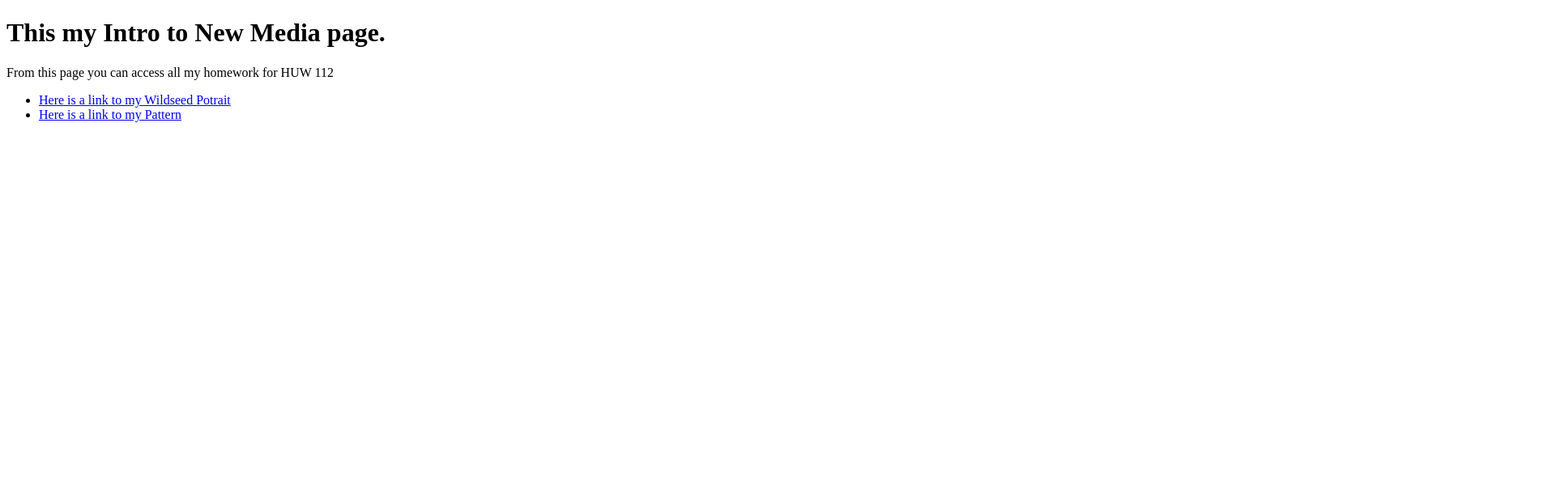
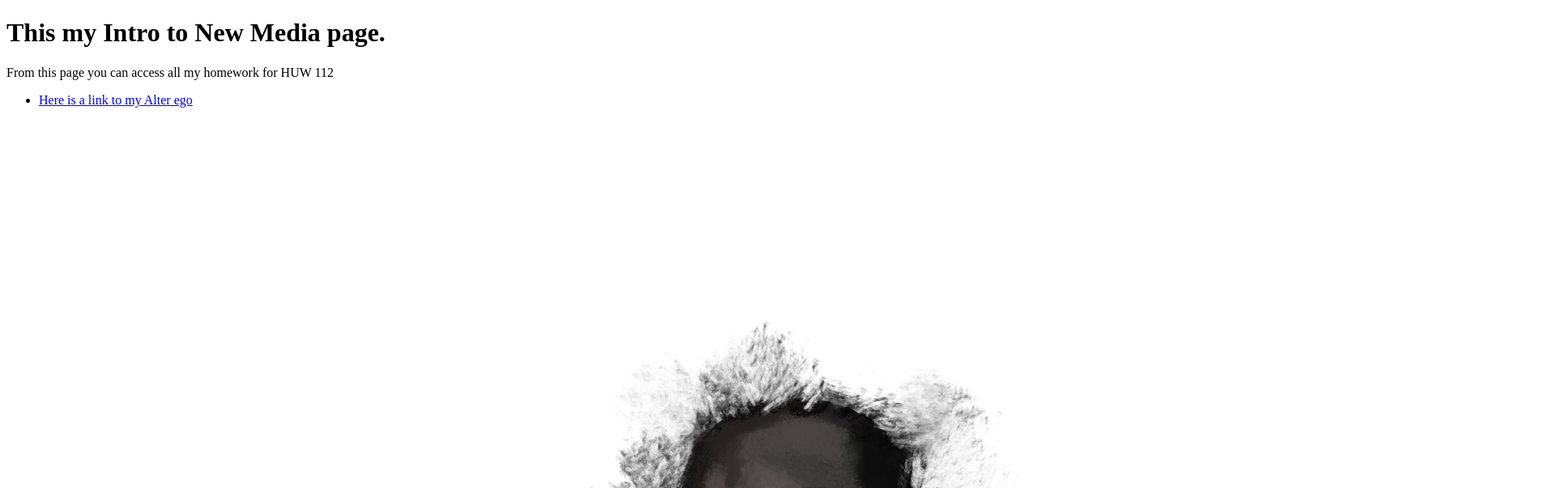
Before and after one commit to DipenRai3/dipenrai.github.io, a plain HTML site: page index.html in a window 1280 px wide. Shown: the part 453-1056 px from the top of the page at 81% size, 1920 px wide, since content can reach past the window. Before the commit the page ends 800 px from the top, so only its background shows below. Drawn offline with Linux system fonts and the light colour scheme.

Commit message:
Update index.html

```diff
--- a/index.html
+++ b/index.html
@@ -6,7 +6,8 @@
 <h1>This my Intro to New Media page.</h1>
 <p>From this page you can access all my homework for HUW 112</p>
 <ul>
-<li><a href="Alter%20ego.jpg">Here is a link to my Wildseed Potrait</a></li>
+<li><a href="alterego.html">Here is a link to my Alter ego</a></li>
+  <img src="Alter%20ego.jpg"
 <li><a href="pattern.html">Here is a link to my Pattern</a></li>
 </body>
 </html>
```
